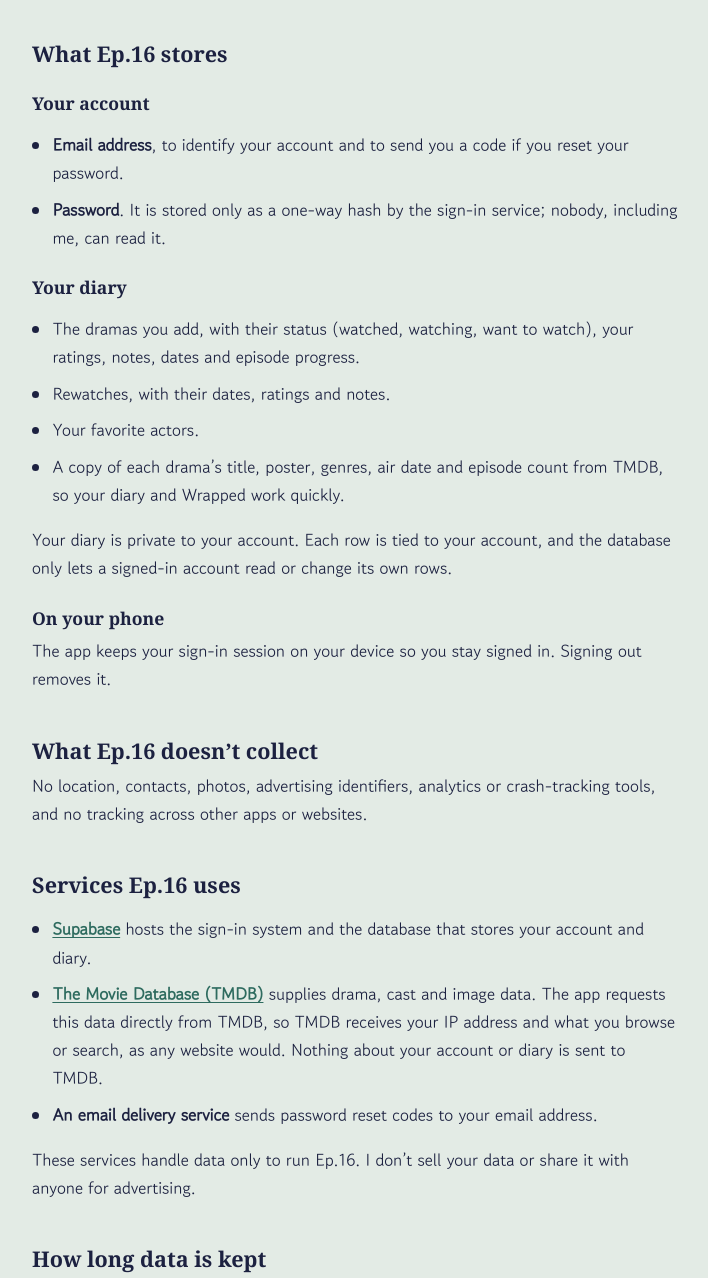
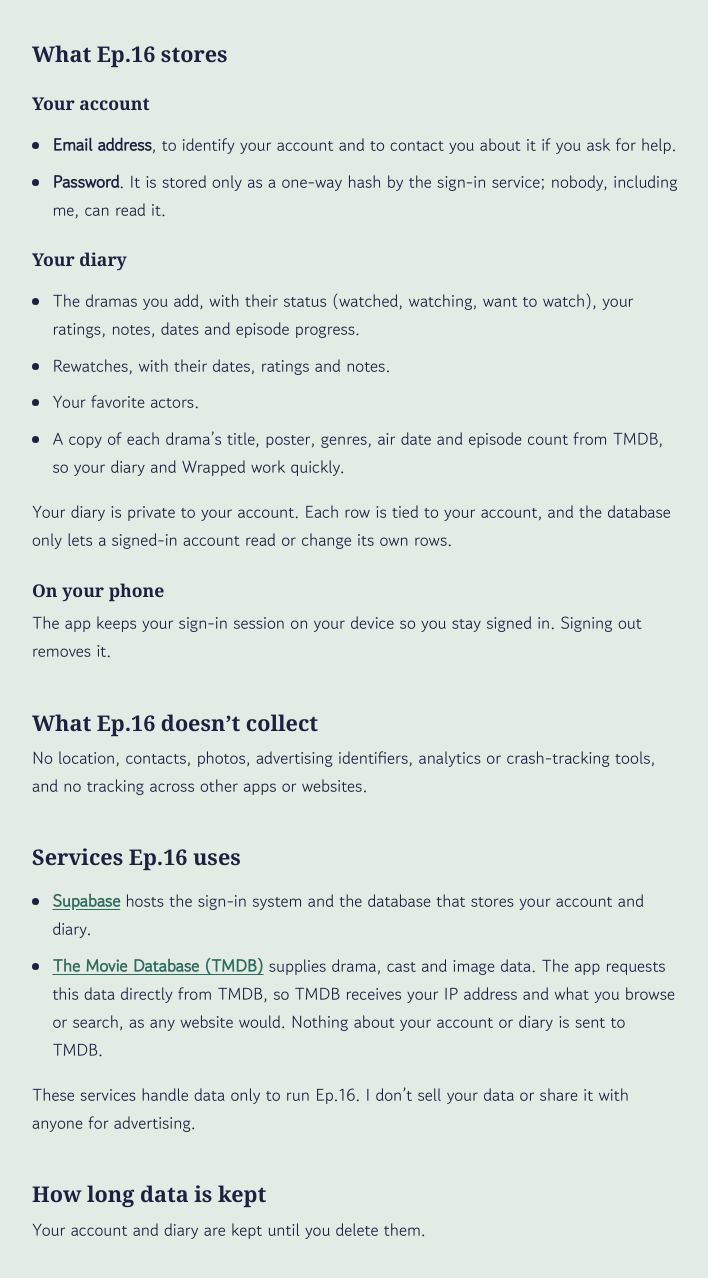
Before and after one commit to jimmynguyen0313/jimmynguyen0313.github.io, a plain HTML site: page ep16/privacy/index.html in a window 1280 px wide. Shown: the part 426-1704 px from the top of the page, without its empty margins (284-992 px from the left). Drawn offline with Linux system fonts and the light colour scheme; a web font is replaced by a local one.

Commit message:
Ep.16 pages: password help by email for now
Co-Authored-By: Claude Opus 5.5 <noreply@anthropic.com>
Claude-Session: https://claude.ai/code/session_01XoEtLmtKEx142zS6EekadB

```diff
--- a/ep16/privacy/index.html
+++ b/ep16/privacy/index.html
@@ -27,7 +27,7 @@
     <h2>What Ep.16 stores</h2>
     <h3>Your account</h3>
     <ul>
-      <li><strong>Email address</strong>, to identify your account and to send you a code if you reset your password.</li>
+      <li><strong>Email address</strong>, to identify your account and to contact you about it if you ask for help.</li>
       <li><strong>Password</strong>. It is stored only as a one-way hash by the sign-in service; nobody, including me, can read it.</li>
     </ul>
     <h3>Your diary</h3>
@@ -49,7 +49,6 @@
     <ul>
       <li><strong><a href="https://supabase.com/privacy">Supabase</a></strong> hosts the sign-in system and the database that stores your account and diary.</li>
       <li><strong><a href="https://www.themoviedb.org/privacy-policy">The Movie Database (TMDB)</a></strong> supplies drama, cast and image data. The app requests this data directly from TMDB, so TMDB receives your IP address and what you browse or search, as any website would. Nothing about your account or diary is sent to TMDB.</li>
-      <li><strong>An email delivery service</strong> sends password reset codes to your email address.</li>
     </ul>
     <p>These services handle data only to run Ep.16. I don’t sell your data or share it with anyone for advertising.</p>
 
```
Also changed, not shown: ep16/index.html (+1 -1 lines).
